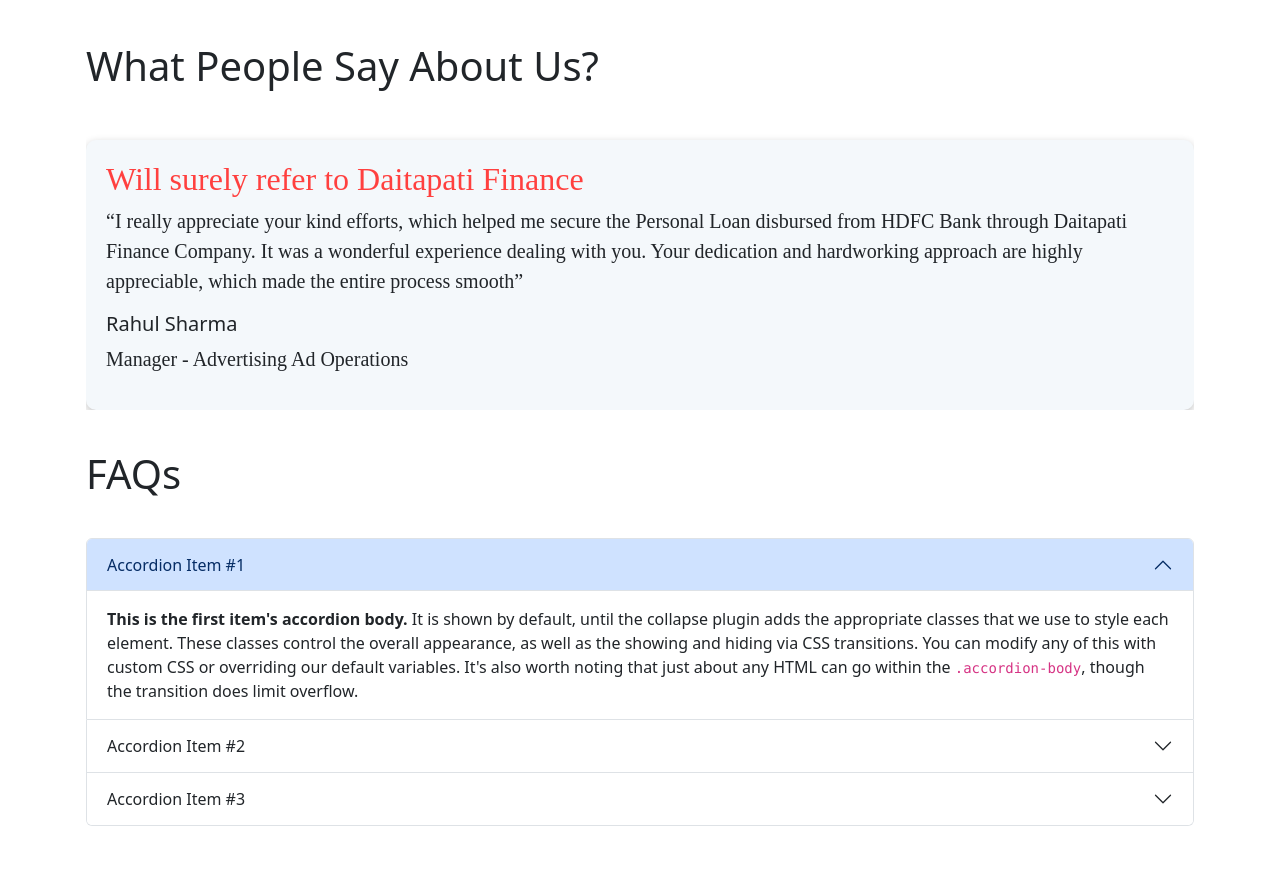
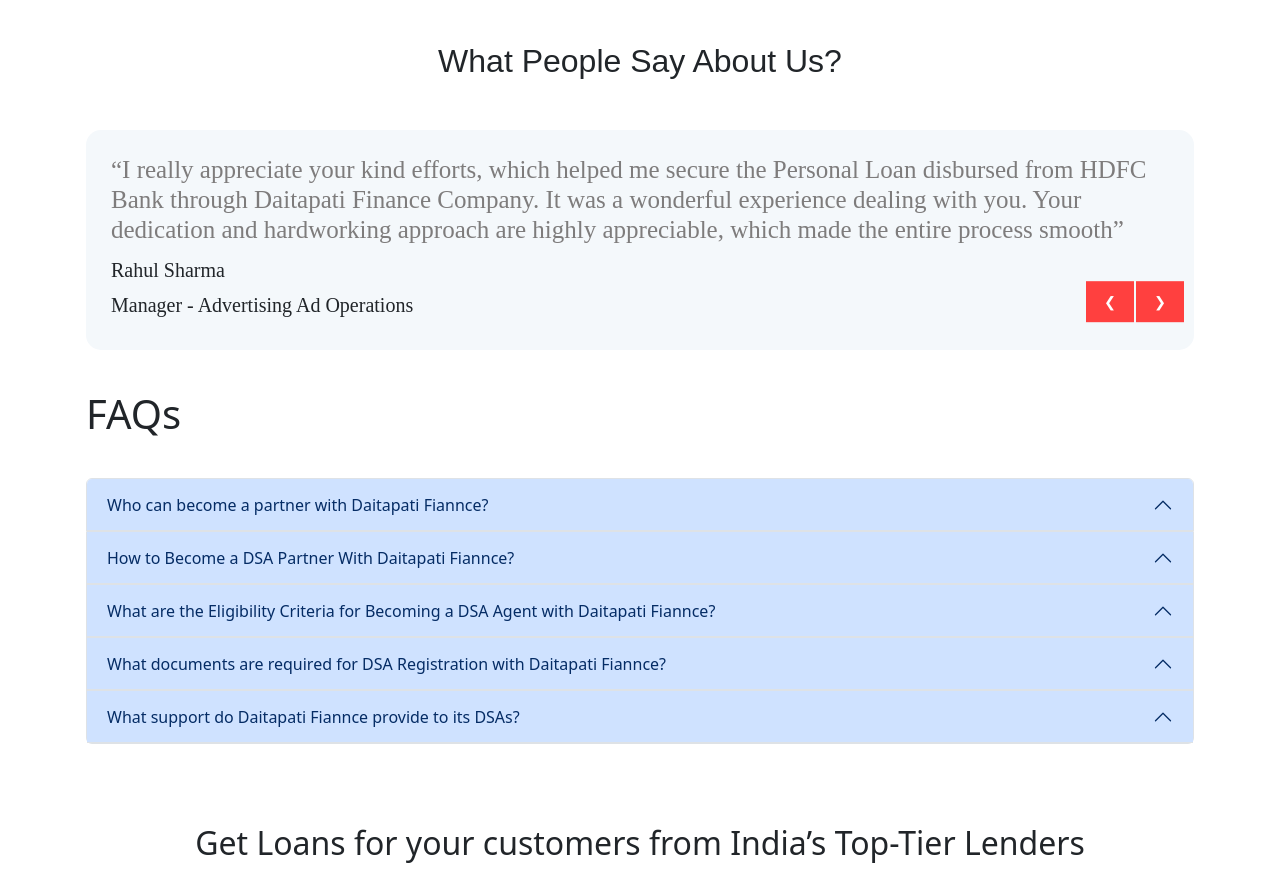
Before and after one commit to rama-git-123/vite_loan, a React app in the folder y/: page / in a window 1280 px wide. Shown: the part 3660-4551 px from the top of the page. Built offline with nearby package versions, Linux system fonts and the light colour scheme; the HTML template or start-up script is replaced by a standard one.

Commit message:
feedback craousel

```diff
--- a/y/src/App.css
+++ b/y/src/App.css
@@ -28,6 +28,9 @@
 }
 .margin-t-5{
   margin-top: 5rem;
+}
+.margin-t-10{
+  margin-top: 180px;
 }
 .margin-b-1{
   margin-bottom: 1rem;
--- a/y/src/components/faq/faq.jsx
+++ b/y/src/components/faq/faq.jsx
@@ -1,99 +1,33 @@
 import "./faq.scss";
-const Faq = () => {
+const Faq = ({ mainData }) => {
   return (
     <div className="faq">
       <h2 className="h2-font margin-t-2">FAQs</h2>
-      <div class="accordion margin-t-2" id="accordionExample">
-        <div class="accordion-item">
-          <h2 class="accordion-header">
+      <div className="accordion margin-t-2" id="accordionExample">
+        {mainData?.faq?.map((item, index) => (
+          <div className="accordion-item" key={index}>
+            <h2 className="accordion-header" id={`heading${index}`}>
               <button
-              class="accordion-button"
+                className="accordion-button"
                 type="button"
                 data-bs-toggle="collapse"
-              data-bs-target="#collapseOne"
-              aria-expanded="true"
-              aria-controls="collapseOne"
+                data-bs-target={`#collapse${index}`}
+                aria-expanded="false"
+                aria-controls={`collapse${index}`}
               >
-              Accordion Item #1
+                {item.title}
               </button>
             </h2>
             <div
-            id="collapseOne"
-            class="accordion-collapse collapse show"
+              id={`collapse${index}`}
+              className="accordion-collapse collapse"
+              aria-labelledby={`heading${index}`}
               data-bs-parent="#accordionExample"
             >
-            <div class="accordion-body">
-              <strong>This is the first item's accordion body.</strong> It is
-              shown by default, until the collapse plugin adds the appropriate
-              classes that we use to style each element. These classes control
-              the overall appearance, as well as the showing and hiding via CSS
-              transitions. You can modify any of this with custom CSS or
-              overriding our default variables. It's also worth noting that just
-              about any HTML can go within the <code>.accordion-body</code>,
-              though the transition does limit overflow.
+              <div className="accordion-body">{item.content}</div>
             </div>
           </div>
-        </div>
-        <div class="accordion-item">
-          <h2 class="accordion-header">
-            <button
-              class="accordion-button collapsed"
-              type="button"
-              data-bs-toggle="collapse"
-              data-bs-target="#collapseTwo"
-              aria-expanded="false"
-              aria-controls="collapseTwo"
-            >
-              Accordion Item #2
-            </button>
-          </h2>
-          <div
-            id="collapseTwo"
-            class="accordion-collapse collapse"
-            data-bs-parent="#accordionExample"
-          >
-            <div class="accordion-body">
-              <strong>This is the second item's accordion body.</strong> It is
-              hidden by default, until the collapse plugin adds the appropriate
-              classes that we use to style each element. These classes control
-              the overall appearance, as well as the showing and hiding via CSS
-              transitions. You can modify any of this with custom CSS or
-              overriding our default variables. It's also worth noting that just
-              about any HTML can go within the <code>.accordion-body</code>,
-              though the transition does limit overflow.
-            </div>
-          </div>
-        </div>
-        <div class="accordion-item">
-          <h2 class="accordion-header">
-            <button
-              class="accordion-button collapsed"
-              type="button"
-              data-bs-toggle="collapse"
-              data-bs-target="#collapseThree"
-              aria-expanded="false"
-              aria-controls="collapseThree"
-            >
-              Accordion Item #3
-            </button>
-          </h2>
-          <div
-            id="collapseThree"
-            class="accordion-collapse collapse"
-            data-bs-parent="#accordionExample"
-          >
-            <div class="accordion-body">
-              <strong>This is the third item's accordion body.</strong> It is
-              hidden by default, until the collapse plugin adds the appropriate
-              classes that we use to style each element. These classes control
-              the overall appearance, as well as the showing and hiding via CSS
-              transitions. You can modify any of this with custom CSS or
-              overriding our default variables. It's also worth noting that just
-              about any HTML can go within the <code>.accordion-body</code>,
-              though the transition does limit overflow.
-            </div>
-          </div>
-        </div>
+        ))}
       </div>
     </div>
   );
--- a/y/src/components/feedback/feedback.jsx
+++ b/y/src/components/feedback/feedback.jsx
@@ -1,12 +1,8 @@
 import React, { useState } from "react";
 import "./feedback.scss";
+
 const Feedback = ({ mainData }) => {
-  const images = [
-    "https://via.placeholder.com/600x300?text=Slide+1",
-    "https://via.placeholder.com/600x300?text=Slide+2",
-    "https://via.placeholder.com/600x300?text=Slide+3",
-  ];
-
+  const feedbackItems = mainData?.feedback?.items || [];
   const [currentIndex, setCurrentIndex] = useState(0);
   const [isAnimating, setIsAnimating] = useState(false);
 
@@ -15,10 +11,10 @@
     setIsAnimating(true);
     setTimeout(() => {
       setCurrentIndex((prevIndex) =>
-        prevIndex === 0 ? images.length - 1 : prevIndex - 1
+        prevIndex === 0 ? feedbackItems.length - 1 : prevIndex - 1
       );
       setIsAnimating(false);
-    }, 500); // Match CSS animation duration
+    }, 500); // Match CSS duration
   };
 
   const handleNext = () => {
@@ -26,29 +22,43 @@
     setIsAnimating(true);
     setTimeout(() => {
       setCurrentIndex((prevIndex) =>
-        prevIndex === images.length - 1 ? 0 : prevIndex + 1
+        prevIndex === feedbackItems.length - 1 ? 0 : prevIndex + 1
       );
       setIsAnimating(false);
-    }, 500); // Match CSS animation duration
+    }, 500); // Match CSS duration
   };
 
   return (
     <div className="feedback">
-      <h2 className="h2-font">{mainData?.feedback?.title}</h2>
-
-      <div className="fed-section">
-        <h3>{mainData?.feedback?.description}</h3>
-        <p>{mainData?.feedback?.items[0].testimonial}</p>
-        <h5>{mainData?.feedback?.items[0].name}</h5>
-        <p>{mainData?.feedback?.items[0].designation}</p>
+      <h2>{mainData?.feedback?.title}</h2>
+      <div className="carousel-container">
+        <div
+          className="carousel-track"
+          style={{
+            display: "flex",
+            transform: `translateX(-${currentIndex * 100}%)`,
+            transition: "transform 0.5s ease-in-out",
+          }}
+        >
+          {feedbackItems.map((item, index) => (
+            <div className="fed-section" key={index}>
+              <h3>{item?.testimonial}</h3>
+              <p>{item?.name}</p>
+              <p>{item?.designation}</p>
+            </div>
+          ))}
+        </div>
       </div>
-      {/* <button className="arrow left" onClick={handlePrev}>
-        &#10094;
-      </button>
-      <button className="arrow right" onClick={handleNext}>
-        &#10095;
-      </button> */}
+      <div>
+        <button className="arrow left" onClick={handlePrev}>
+          &#10094;
+        </button>
+        <button className="arrow right" onClick={handleNext}>
+          &#10095;
+        </button>
+      </div>
     </div>
   );
 };
+
 export default Feedback;
--- a/y/src/components/feedback/feedback.scss
+++ b/y/src/components/feedback/feedback.scss
@@ -1,21 +1,20 @@
 .feedback {
   position: relative;
   width: 100%;
-    height: auto;
   margin: auto;
   overflow: hidden;
   margin-top: 50px;
-      h2{
+
+  h2 {
     margin-bottom: 50px;
-
+    text-align: center;
+    font-family: Arial, sans-serif;
   }
-
 }
 
 .carousel-container {
   position: relative;
   width: 100%;
-    height: 100%;
   overflow: hidden;
 }
 
@@ -24,50 +23,55 @@
   transition: transform 0.5s ease-in-out; /* Smooth slide effect */
 }
 
-  .carousel-track img {
-    width: 100%;
-    height: auto;
-    flex-shrink: 0;
+.carousel-track .fed-section {
+  min-width: 100%;
+  padding: 25px;
+  background: #f4f8fb;
+  border-radius: 15px;
+
+  h3 {
+    font-family: cursive;
+    color: #7e7c7c;
+    font-size: 25px;
+    margin-bottom: 10px;
+  }
+
+  p {
+    font-family: cursive;
+    font-size: 20px;
+    margin-bottom: 5px;
+  }
 }
 
 .arrow {
   position: absolute;
   top: 50%;
   transform: translateY(-50%);
-    background-color: rgba(0, 0, 0, 0.5);
+  background-color: rgb(255, 64, 63);
   color: white;
   border: none;
-    font-size: 2rem;
+  font-size: 0.9rem;
   cursor: pointer;
-    padding: 10px;
-    border-radius: 50%;
+  padding: 10px 18px;
   z-index: 10;
 }
 
 .arrow.left {
-    right: 70px;
+  right: 60px;
+  top:260px;
+  @media screen and (max-width: 425px){
+    top:430px;
+}
 }
 
 .arrow.right {
   right: 10px;
+  top:260px;
+  @media screen and (max-width: 425px){
+    top:430px;
+}
 }
 
 .arrow:hover {
   background-color: rgba(0, 0, 0, 0.7);
 }
-  .fed-section{
-    background: #f4f8fb;
-    padding: 20px;
-    width: 100%;
-    border-radius: 10px;
-    box-shadow: rgba(0, 0, 0, 0.24) 0px 3px 8px;
-     h3{
-        font-family: cursive;
-        color: #ff403f;
-        font-size: 32px;
-     }
-     p{
-        font-family: cursive;
-        font-size: 20px;
-     }
- }
--- a/y/src/components/footer/footer.scss
+++ b/y/src/components/footer/footer.scss
@@ -1,4 +1,4 @@
 
     .footer-bg{
-       background-color: #5d5d5d;
+       background-color: #000000;
     }
--- a/y/src/data/data.json
+++ b/y/src/data/data.json
@@ -268,7 +268,30 @@
             "designation":"Vice President - Business development"
           }
       ]
-      }
+      },
+      "faq":[
+        {
+          "title":"Who can become a partner with Daitapati Fiannce?",
+          "content":"Anyone from loan agents, ex-bankers, financial analysts, Insurance agents, mutual fund agents, chartered accountants, builders, or professionals from any other field can become a partner with Ruloans. If you’re interested in offering a wide range of financial products and earning attractive commissions, you’re welcome to join us."
+        },
+        {
+          "title":"How to Become a DSA Partner With Daitapati Fiannce?",
+          "content":" To become a DSA Partner (Direct Selling Agent) with Daitapati Fiannce, follow these simple steps:,Step 1: Visit the Ruloans website and cpck on the ‘Become a Partner’ optioStep 2: Complete the registration form by filpng in your details and submitting it.Step 3: A member of the Ruloans support team will contact you to guide you through the next steps and arrange a meeting.Step 4: During the meeting, a Ruloans Manager will explain the lead generation process and provide you with all the necessary information Step 5: Once you understand and are comfortable with the processes, an agreement will be signed between you and Ruloans.After the agreement is signed and stamped, you will officially become a Ruloans DSA Agent.Connect with us today to start your journey as a DSA Agent and unlock the potential to earn attractive commissions while helping customers secure the best financial products!"
+        },
+        {
+          "title":"What are the Eligibility Criteria for Becoming a DSA Agent with Daitapati Fiannce?",
+          "content":"Anyone from loan agents, ex-bankers, financial analysts, Insurance agents, mutual fund agents, chartered accountants, builders, or professionals from any other field can become a partner with Ruloans. If you’re interested in offering a wide range of financial products and earning attractive commissions, you’re welcome to join us."
+        },
+        {
+          "title":"What documents are required for DSA Registration with Daitapati Fiannce?",
+          "content":"Anyone from loan agents, ex-bankers, financial analysts, Insurance agents, mutual fund agents, chartered accountants, builders, or professionals from any other field can become a partner with Ruloans. If you’re interested in offering a wide range of financial products and earning attractive commissions, you’re welcome to join us."
+        },
+        {
+          "title":"What support do Daitapati Fiannce provide to its DSAs?",
+          "content":"Anyone from loan agents, ex-bankers, financial analysts, Insurance agents, mutual fund agents, chartered accountants, builders, or professionals from any other field can become a partner with Ruloans. If you’re interested in offering a wide range of financial products and earning attractive commissions, you’re welcome to join us."
+        }
+
+      ]
 
 
   }
--- a/y/src/pages/home.jsx
+++ b/y/src/pages/home.jsx
@@ -18,7 +18,7 @@
         <AdvantageSection mainData={mainData} />
         <ChannelPartner mainData={mainData} />
         <Feedback mainData={mainData} />
-        <Faq />
+        <Faq mainData={mainData} />
         <Coustomer />
       </div>
     </>
```
Lines whose indentation alone changed are shown as unchanged.
